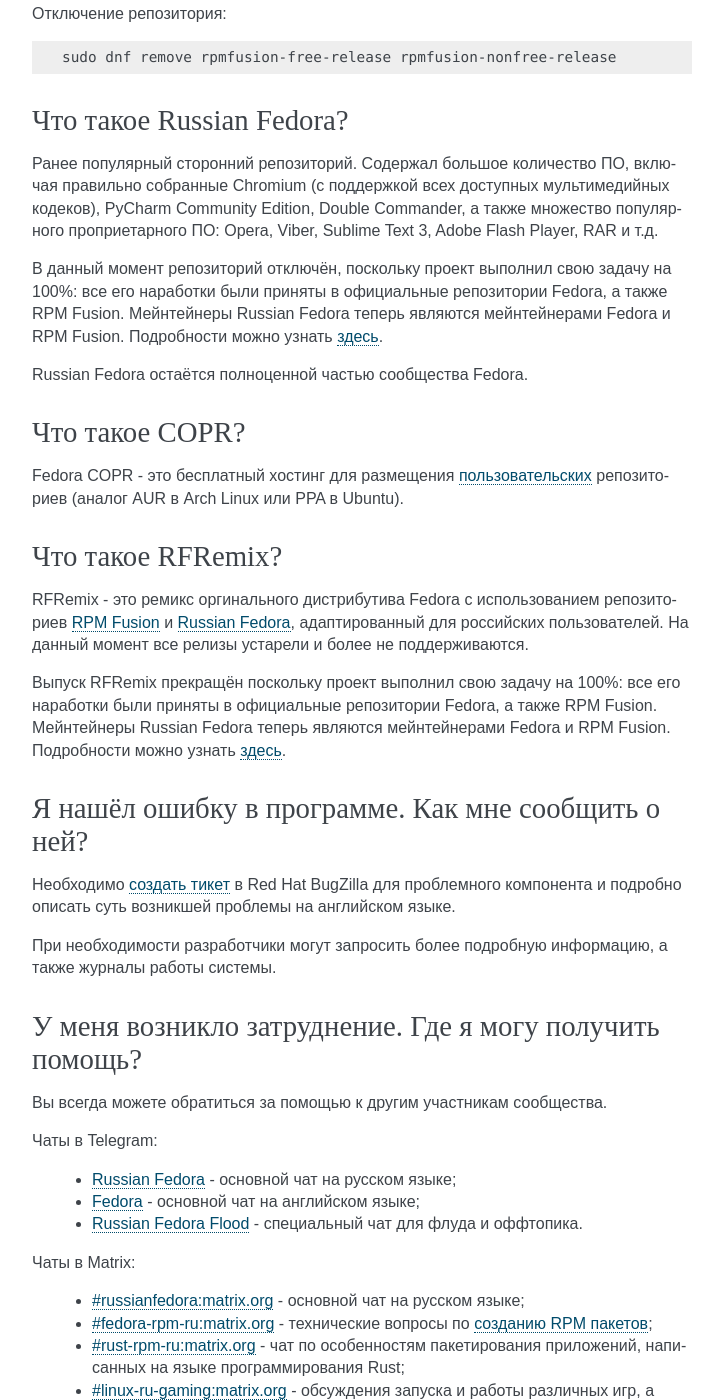
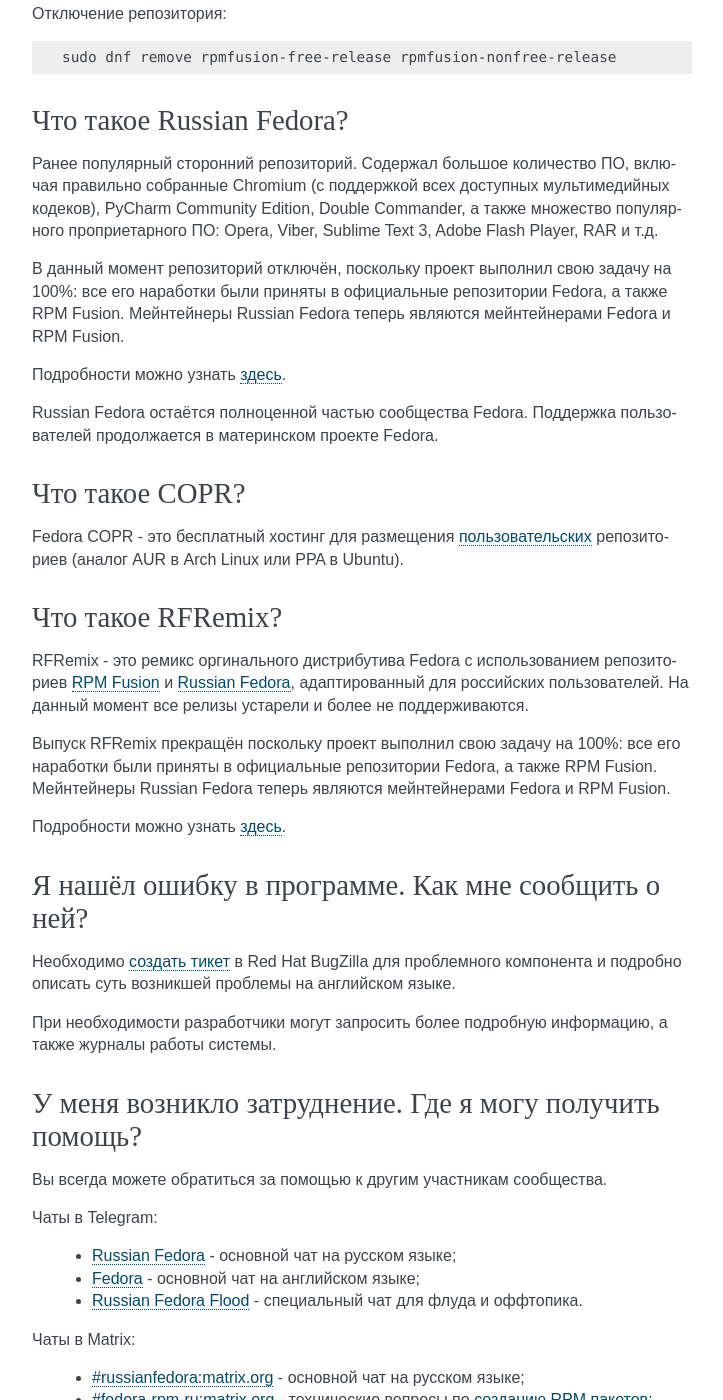
Before and after one commit to RussianFedora/FAQ, a Sphinx documentation site: the page built from source/generic-info.rst, in a window 1280 px wide and 1400 px high, scrolled down 2632 px. Shown: the whole window, without its empty margins (388-1111 px from the left). Built offline with Sphinx 7.4.7, drawn with Linux system fonts in a browser that asks for light colours.

Commit message:
Corrections.

```diff
--- a/source/generic-info.rst
+++ b/source/generic-info.rst
@@ -168,9 +168,10 @@
 Ранее популярный сторонний репозиторий. Содержал большое количество ПО, включая правильно собранные Chromium (с поддержкой всех доступных мультимедийных кодеков), PyCharm Community Edition, Double Commander, а также множество популярного проприетарного ПО: Opera, Viber, Sublime Text 3, Adobe Flash Player, RAR и т.д.
 
 В данный момент репозиторий отключён, поскольку проект выполнил свою задачу на 100%: все его наработки были приняты в официальные репозитории Fedora, а также RPM Fusion. Мейнтейнеры Russian Fedora теперь являются мейнтейнерами Fedora и RPM Fusion.
+
 Подробности можно узнать `здесь <https://ru.fedoracommunity.org/posts/rfremix-retired/>`__.
 
-Russian Fedora остаётся полноценной частью сообщества Fedora.
+Russian Fedora остаётся полноценной частью сообщества Fedora. Поддержка пользователей продолжается в материнском проекте Fedora.
 
 .. index:: repository, copr, overlay, third-party
 .. _copr:
@@ -189,6 +190,7 @@
 RFRemix - это ремикс оргинального дистрибутива Fedora с использованием репозиториев :ref:`RPM Fusion <rpmfusion>` и :ref:`Russian Fedora <russian-fedora>`, адаптированный для российских пользователей. На данный момент все релизы устарели и более не поддерживаются.
 
 Выпуск RFRemix прекращён поскольку проект выполнил свою задачу на 100%: все его наработки были приняты в официальные репозитории Fedora, а также RPM Fusion. Мейнтейнеры Russian Fedora теперь являются мейнтейнерами Fedora и RPM Fusion.
+
 Подробности можно узнать `здесь <https://ru.fedoracommunity.org/posts/rfremix-retired/>`__.
 
 .. index:: bug report, report, bug
```
